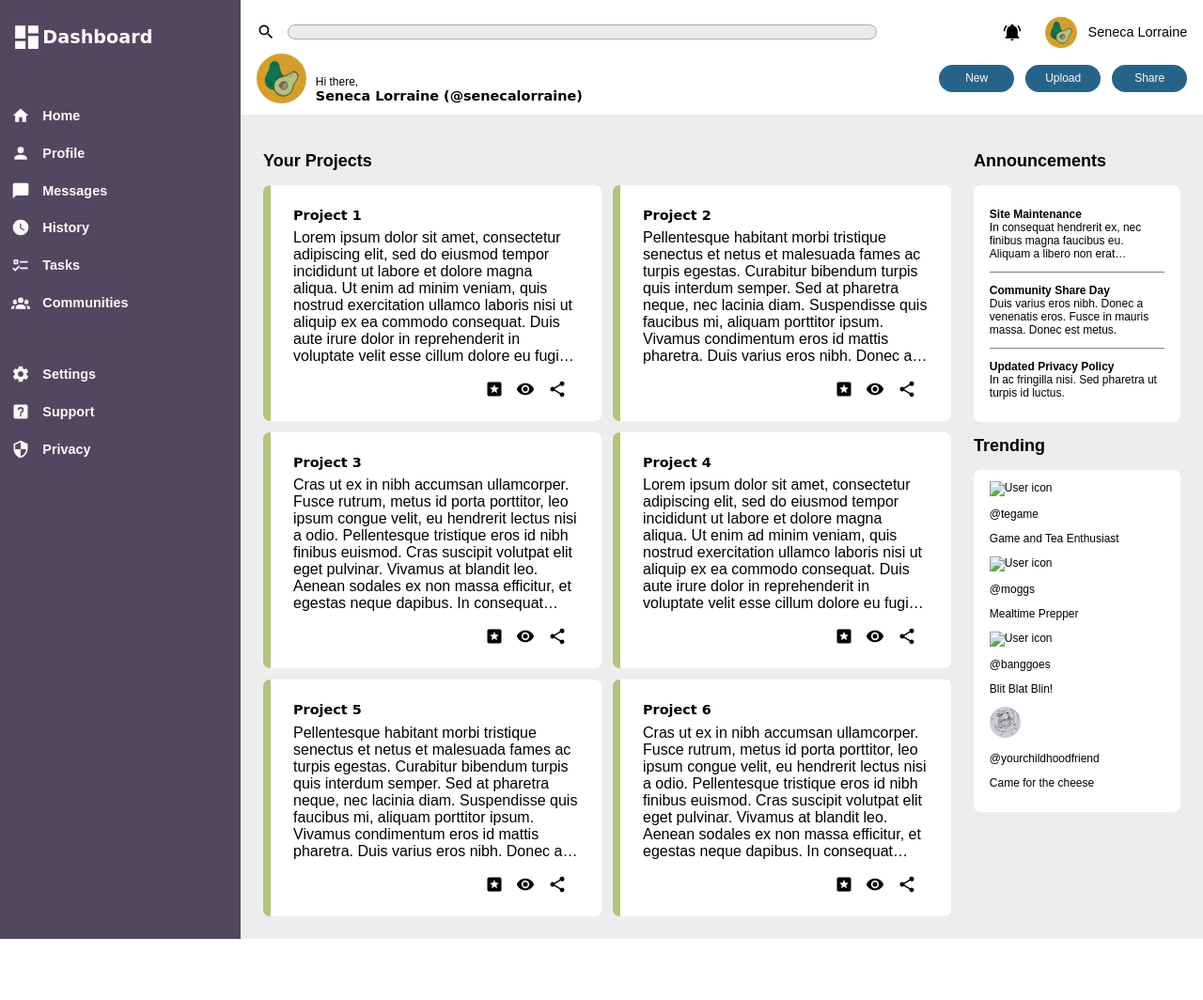
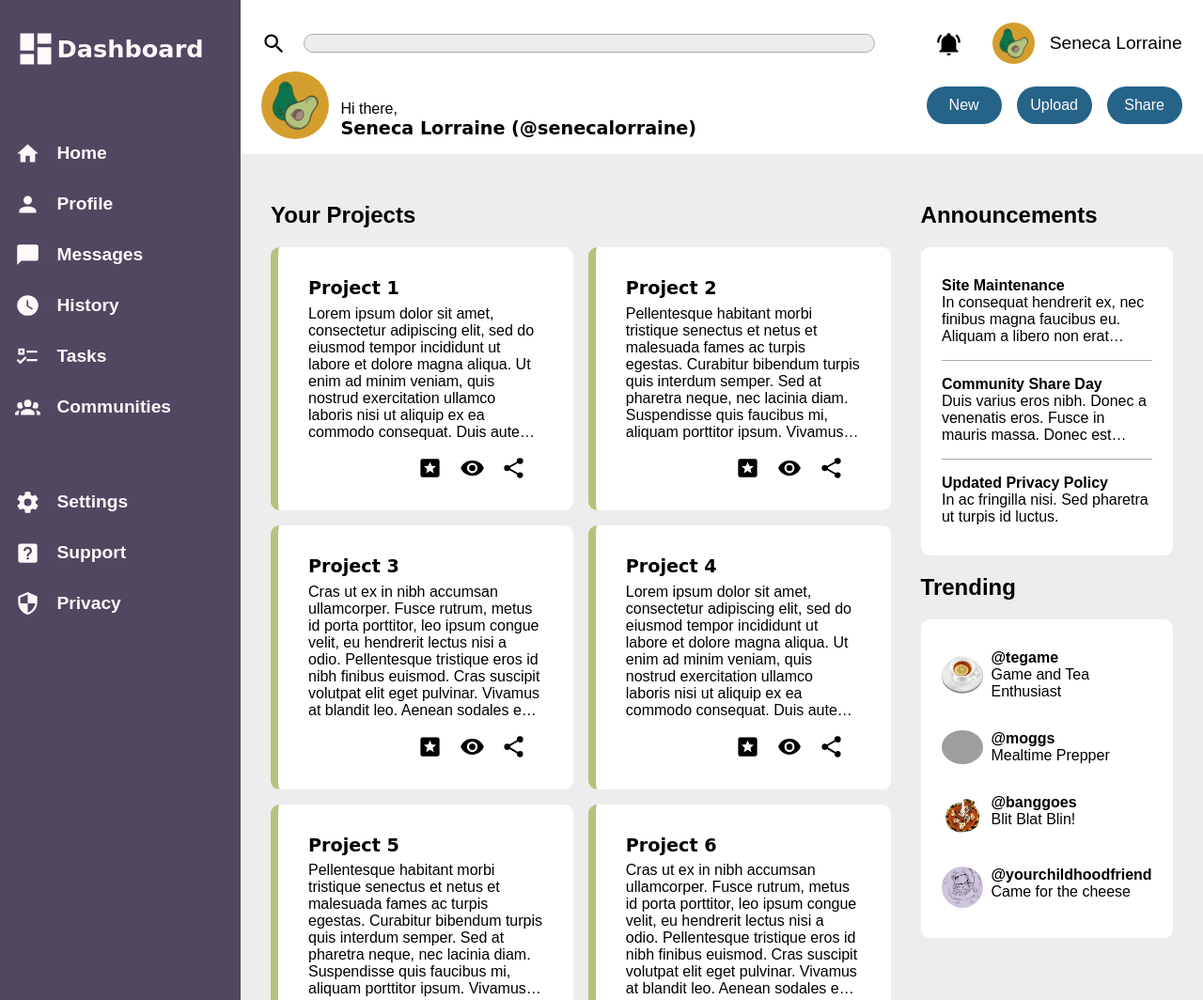
Before and after one commit to ShelbyEliza/odin-admin-dashboard, a plain HTML site: page index.html in a window 1280 px wide. Shown: the top 1064 px of the page at 94% size. Before the commit the page ends 999 px from the top, so only its background shows below. Drawn offline with Linux system fonts and the light colour scheme; grey boxes are pictures that could not be loaded; a web font is replaced by a local one.

Commit message:
Finish CSS final touches

```diff
--- a/index.html
+++ b/index.html
@@ -6,14 +6,13 @@
     <meta name="viewport" content="width=device-width, initial-scale=1.0">
     <link rel="stylesheet" href="styles.css">
     <link rel="icon" href="/images/aurora.svg">
-    <script src="/admin.js" type="module" defer></script>
     <title>Admin Dashboard</title>
   </head>
 
   <body>
     <div class="container">
 
-      <section class="header">
+      <header class="header">
         <div class="top-header">
           <label>
             <img class="icon" src="/images/icons/magnify.svg" alt="Search icon">
@@ -39,14 +38,14 @@
             <button>Share</button>
           </div>
         </div>
-      </section>
+      </header>
 
       <section class="sidebar">
         <div class="img-link-row" class="toggle-dash">
-          <img class="big-img" src="/images/icons/view-dashboard.svg" alt="Dashboard icon">
+          <img class="small-img" src="/images/icons/view-dashboard.svg" alt="Dashboard icon">
           <h1>Dashboard</h1>
         </div>
-        <div class="nav">
+        <nav>
           <ul class="pages">
             <li>
               <a class="img-link-row" href="#">
@@ -105,15 +104,13 @@
               </a>
             </li>
           </ul>
-        </div>
+        </nav>
       </section>
 
       <section class="main">
-        <div class="projects">
+        <main class="projects">
           <h2>Your Projects</h2>
           <div class="card-container">
-
-
             <div class="card">
               <h3>Project 1</h3>
               <p class="cardText">Lorem ipsum dolor sit amet, consectetur adipiscing elit, sed do eiusmod tempor
@@ -211,7 +208,7 @@
               </div>
             </div>
           </div>
-        </div>
+        </main>
         <div class="right-content">
 
           <div class="announcements-sect">
@@ -237,24 +234,32 @@
             <div class="trending-container">
 
               <div class="trending-block">
-                <img src="#" alt="User icon">
-                <p class=" trending user-name">@tegame</p>
-                <p class="user-tag-line">Game and Tea Enthusiast</p>
+                <img class="small-img avatar" src="/images/avatars/tea.svg" alt="User icon">
+                <div>
+                  <p class="trending tag-name">@tegame</p>
+                  <p class="user-tag-line">Game and Tea Enthusiast</p>
+                </div>
               </div>
               <div class="trending-block">
-                <img src="#" alt="User icon">
-                <p class=" trending user-name">@moggs</p>
-                <p class="user-tag-line">Mealtime Prepper</p>
+                <img class="small-img avatar" src="/images/avatars/sunflowers.svg" alt="User icon">
+                <div>
+                  <p class="trending tag-name">@moggs</p>
+                  <p class="user-tag-line">Mealtime Prepper</p>
+                </div>
               </div>
               <div class="trending-block">
-                <img src="#" alt="User icon">
-                <p class=" trending user-name">@banggoes</p>
-                <p class="user-tag-line">Blit Blat Blin!</p>
+                <img src="/images/avatars/pizza.png" alt="User icon" class="small-img avatar">
+                <div>
+                  <p class="trending tag-name">@banggoes</p>
+                  <p class="user-tag-line">Blit Blat Blin!</p>
+                </div>
               </div>
               <div class="trending-block">
                 <img class="small-img avatar astro" src="/images/avatars/astronaut.svg" alt="User icon">
-                <p class="trending user-name">@yourchildhoodfriend</p>
-                <p class="user-tag-line">Came for the cheese</p>
+                <div>
+                  <p class="trending tag-name">@yourchildhoodfriend</p>
+                  <p class="user-tag-line">Came for the cheese</p>
+                </div>
               </div>
             </div>
 
--- a/styles.css
+++ b/styles.css
@@ -1,15 +1,12 @@
 @import url("https://fonts.googleapis.com/css2?family=Expletus+Sans:wght@500;700&family=Hind+Madurai:wght@300;500;700&display=swap");
 
 :root {
-	--midnight-express: #1f2937;
-	--doctor: #f9faf8;
-	--placebo: #e5e7eb;
-	--pool-water: #3882f6;
-	--silverback: #cbcbcb;
+	--sea-goddess: #266389;
 	--nile: #b2c47c;
-	--lavender-ash: #9c97a4;
-	--curry: #d49e2f;
 	--haunted-candelabra: #504761;
+	--sheikh-white: #ededed;
+	--ultimate-grey: #ababab;
+	--dust-of-the-moon: #cec4db;
 }
 
 html,
@@ -17,7 +14,7 @@ body {
 	min-height: 100%;
 	margin: 0 auto;
 
-	font-size: 12px;
+	font-size: 16px;
 	font-family: "Hind Madurai", sans-serif, -apple-system, BlinkMacSystemFont,
 		"Segoe UI", Roboto, Oxygen, Ubuntu, Cantarell, "Open Sans", "Helvetica Neue",
 		sans-serif;
@@ -25,22 +22,26 @@ body {
 
 button,
 input {
+	width: 200px;
+	margin: 0;
+	padding: 0;
+	box-sizing: border-box;
+
 	font-family: inherit;
 	font-size: 100%;
-	width: 200px;
-	padding: 0;
-	margin: 0;
-	box-sizing: border-box;
 }
 button {
 	box-shadow: none;
 	border: none;
 }
+button:hover {
+	cursor: pointer;
+}
 
 ul {
-	list-style-type: none;
 	margin: 0;
 	padding: 0;
+	list-style-type: none;
 }
 h1,
 h3 {
@@ -54,25 +55,25 @@ a:any-link {
 	color: snow;
 }
 a:hover {
-	color: var(--pool-water);
+	color: var(--nile);
 }
 
 .container {
+	display: grid;
 	height: 100%;
-	box-sizing: border-box;
-	background-color: rgb(237, 237, 237);
-
-	display: grid;
 	grid-template-columns: minmax(20%, 1fr) 5fr;
 	grid-template-rows: 1fr auto;
+
+	box-sizing: border-box;
+	background: var(--sheikh-white);
 }
 
 .header {
-	background: white;
-
-	padding: 1rem 1.4rem;
 	grid-column: 2;
 	grid-row: 1 / 2;
+	padding: 1rem 1.4rem;
+
+	background: white;
 }
 .top-header {
 	display: grid;
@@ -81,14 +82,12 @@ a:hover {
 .top-header label {
 	display: flex;
 	align-items: center;
-
-	/* border: 1px solid pink; */
 }
 .top-header input {
+	width: 100%;
 	border-radius: 0.8rem;
-	border: 1px solid rgb(171, 171, 171);
-	background: rgb(234, 234, 234);
-	width: 100%;
+	border: 1px solid var(--ultimate-grey);
+	background: var(--sheikh-white);
 }
 .top-header div {
 	display: flex;
@@ -103,8 +102,6 @@ a:hover {
 .bottom-header {
 	display: grid;
 	grid-template-columns: minmax(100px, 3fr) 1fr;
-
-	/* border: 1px solid aqua; */
 }
 .greeting-container {
 	display: grid;
@@ -112,15 +109,12 @@ a:hover {
 	justify-items: start;
 	align-items: end;
 	gap: 0.8rem;
-
-	/* border: 1px solid blueviolet; */
 }
 .avatar.big-img {
 	grid-column: 1 / 2;
 }
 .greeting {
 	grid-column: 2 / 3;
-	/* border: 1px solid blueviolet; */
 }
 .greeting p,
 .greeting h1 {
@@ -128,16 +122,16 @@ a:hover {
 }
 .controls {
 	display: flex;
+	margin-left: auto;
 	gap: 1rem;
-	/* border: 1px solid violet; */
 }
 .controls button {
-	padding: 0.6rem 0rem;
 	width: 80px;
 	margin: 1rem 0rem 1rem 0rem;
+	padding: 0.6rem 0rem;
 
 	border-radius: 2rem;
-	background: #266389;
+	background: var(--sea-goddess);
 	color: snow;
 }
 
@@ -145,7 +139,7 @@ a:hover {
 	background: var(--haunted-candelabra);
 	grid-column: 1 / 2;
 	grid-row: 1 / -1;
-	color: #fffafa;
+	color: snow;
 	padding: 1rem;
 }
 .sidebar h1 {
@@ -156,18 +150,18 @@ a:hover {
 }
 
 .support-links,
-.nav {
+nav {
 	margin-top: 3rem;
 }
 
 .main {
 	display: grid;
 	grid-template-columns: 3fr 1fr;
-	gap: 2rem;
-	padding: 2rem 0rem 2rem 2rem;
-
 	grid-row: 2 / -1;
 	grid-column: 2 / -1;
+	gap: 2rem;
+
+	padding: 2rem 0rem 2rem 2rem;
 }
 .card-container {
 	display: grid;
@@ -176,12 +170,10 @@ a:hover {
 }
 
 .card {
+	padding: 2rem 2rem;
 	background: white;
-	padding: 2rem 2rem;
-	/* height: 400px; */
 
 	border-radius: 0.6rem;
-	border-left: 8px solid var(--curry);
 	border-left: 8px solid var(--nile);
 }
 .cardText {
@@ -190,11 +182,11 @@ a:hover {
 	-webkit-line-clamp: 8;
 	-webkit-box-orient: vertical;
 
-	margin-top: 0.6rem;
+	margin-top: 0.4rem;
 	font-size: 16px;
 	font-family: sans-serif;
 	text-align: left;
-	max-width: 60ch;
+	max-width: 50ch;
 }
 .card h3 {
 	margin: 0rem;
@@ -205,10 +197,11 @@ a:hover {
 }
 .announce-container,
 .trending-container {
+	margin-right: 2rem;
+	padding: 1rem 1.4rem;
+
 	background: white;
 	border-radius: 0.6rem;
-	padding: 1rem 1.4rem;
-	margin-right: 2rem;
 }
 .announce-container h4 {
 	margin: 0rem 0rem 0rem 0rem;
@@ -222,16 +215,30 @@ a:hover {
 
 	font-family: sans-serif;
 	text-align: left;
-	max-width: 60ch;
+	max-width: 30ch;
 }
 .announce-block {
-	border-bottom: 1px solid grey;
+	justify-content: center;
 	padding-top: 1rem;
+	border-bottom: 1px solid var(--ultimate-grey);
 }
 .announce-block:last-child {
 	border: none;
 }
-
+.trending-block {
+	display: flex;
+	padding: 1rem 0rem;
+}
+.trending-block p {
+	margin: 0rem;
+	padding-left: 0.5rem;
+}
+.trending-block div {
+	flex: 1;
+}
+.tag-name {
+	font-weight: 700;
+}
 /* images */
 .icon {
 	width: 3ch;
@@ -242,12 +249,7 @@ a:hover {
 	display: flex;
 	align-items: center;
 }
-.big-img {
-	width: 5ch;
-	height: auto;
-}
 .avatar {
-	/* border: 1px solid pink; */
 	border-radius: 100%;
 }
 .small-img {
@@ -259,5 +261,5 @@ a:hover {
 	height: auto;
 }
 .astro {
-	background: #cfcbd4;
+	background: var(--dust-of-the-moon);
 }
```
Also changed, not shown: admin.js (deleted), images/avatars/pizza.png (added), images/avatars/tea.svg (added), notes.txt (deleted), 3 other files.
